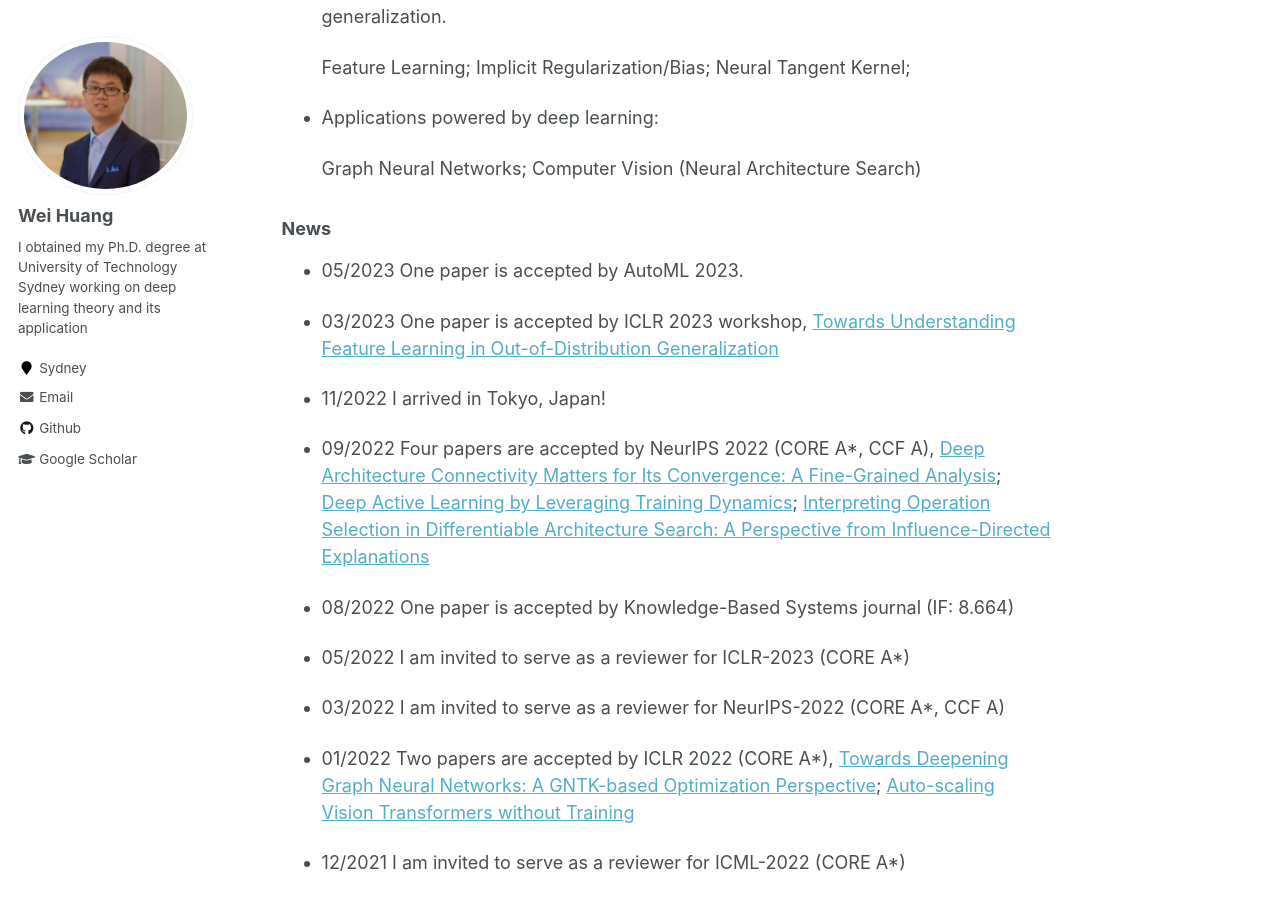
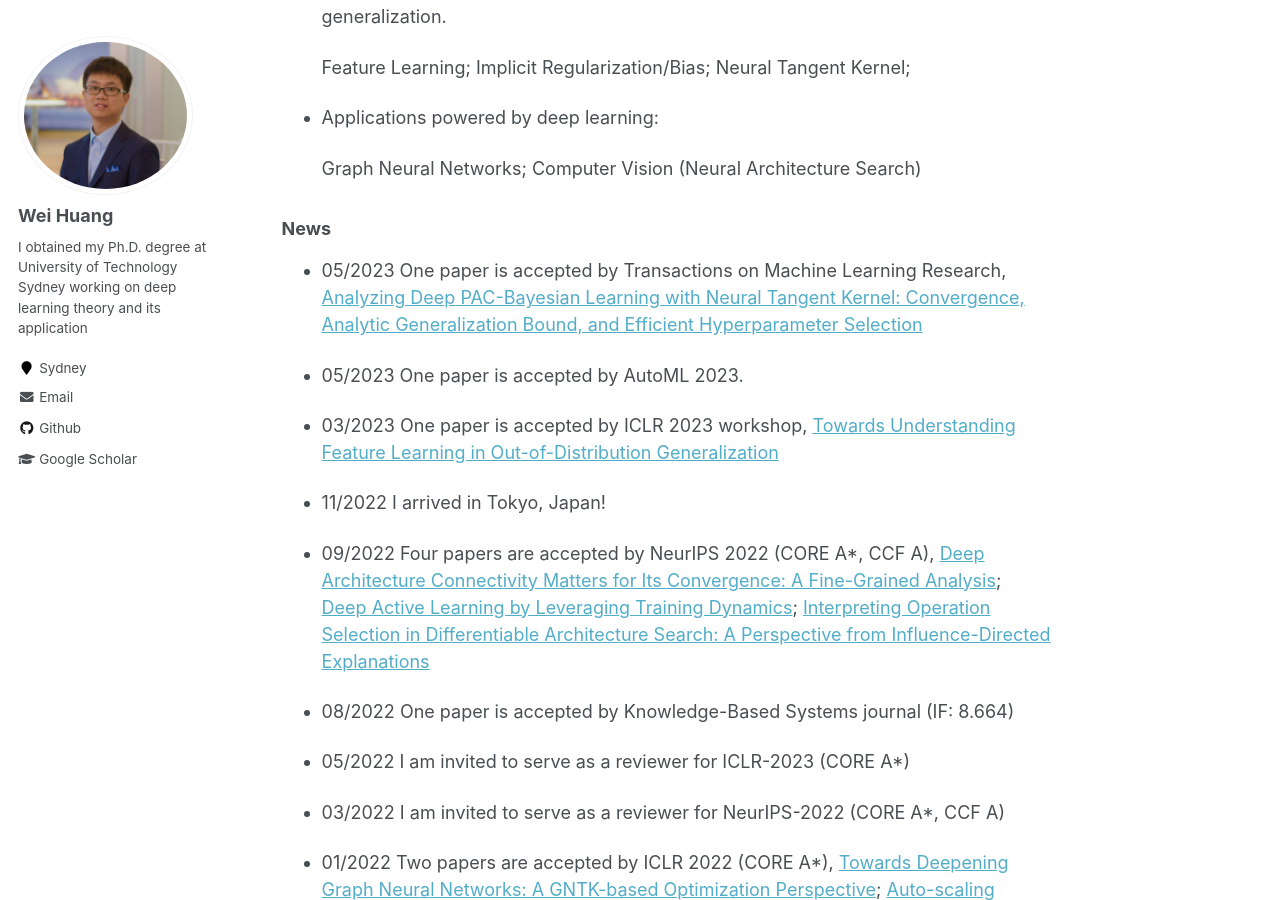
Before and after one commit to WeiHuang05/Weihuang05.github.io, a Jekyll site: the page built from index.md, in a window 1280 px wide and 900 px high, scrolled down 677 px. Built offline with Jekyll 4.4.1, drawn with Linux system fonts in a browser that asks for light colours.

Commit message:
Update index.md

```diff
--- a/index.md
+++ b/index.md
@@ -25,6 +25,8 @@ Please feel free to contact me if you want to cooperate or discuss with me (weih
 
 
 ### News
+
+* 05/2023 One paper is accepted by Transactions on Machine Learning Research, [Analyzing Deep PAC-Bayesian Learning with Neural Tangent Kernel: Convergence, Analytic Generalization Bound, and Efficient Hyperparameter Selection](https://openreview.net/pdf?id=nEX2q5B2RQ)
 
 * 05/2023 One paper is accepted by AutoML 2023.
 
```
